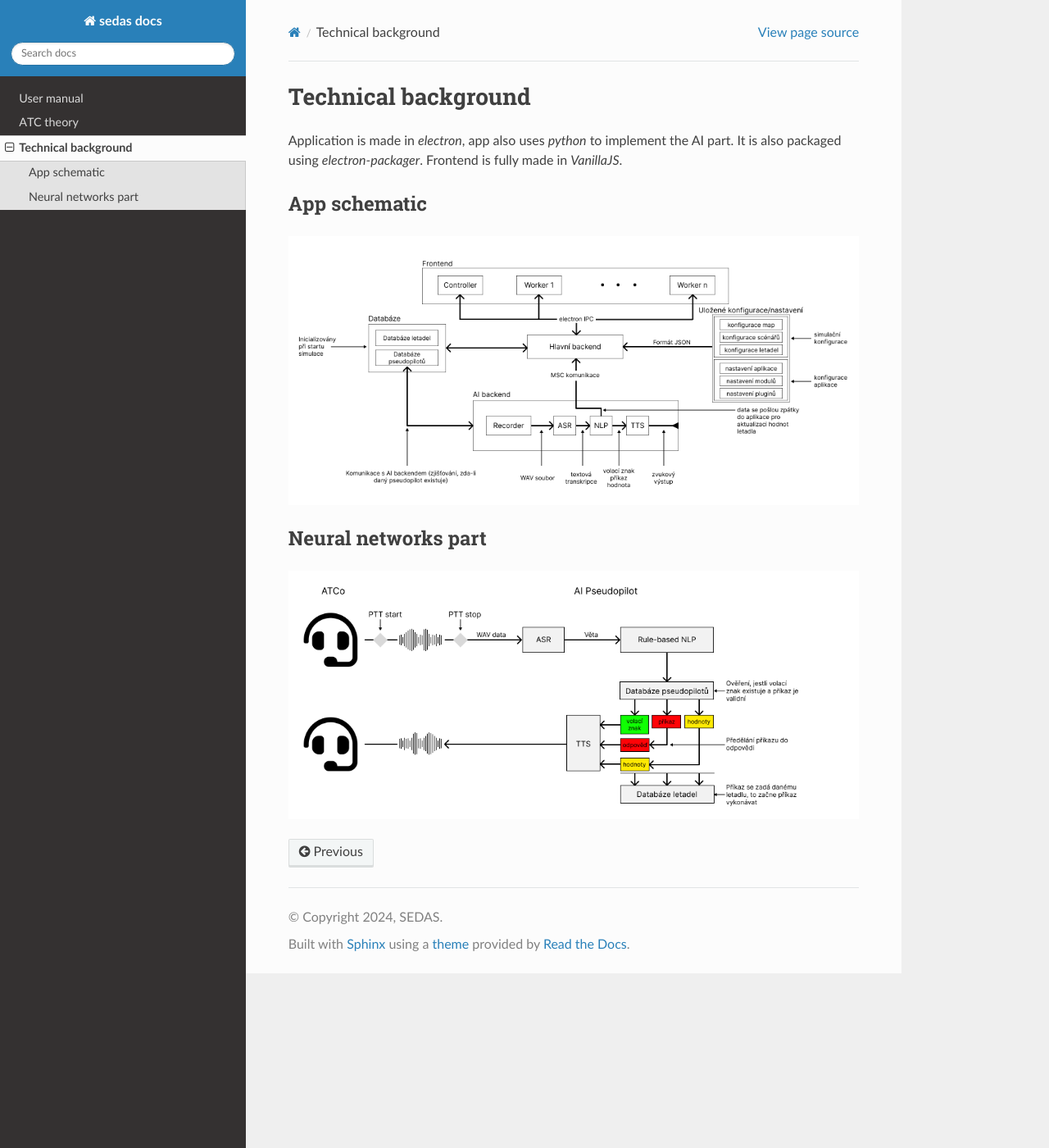
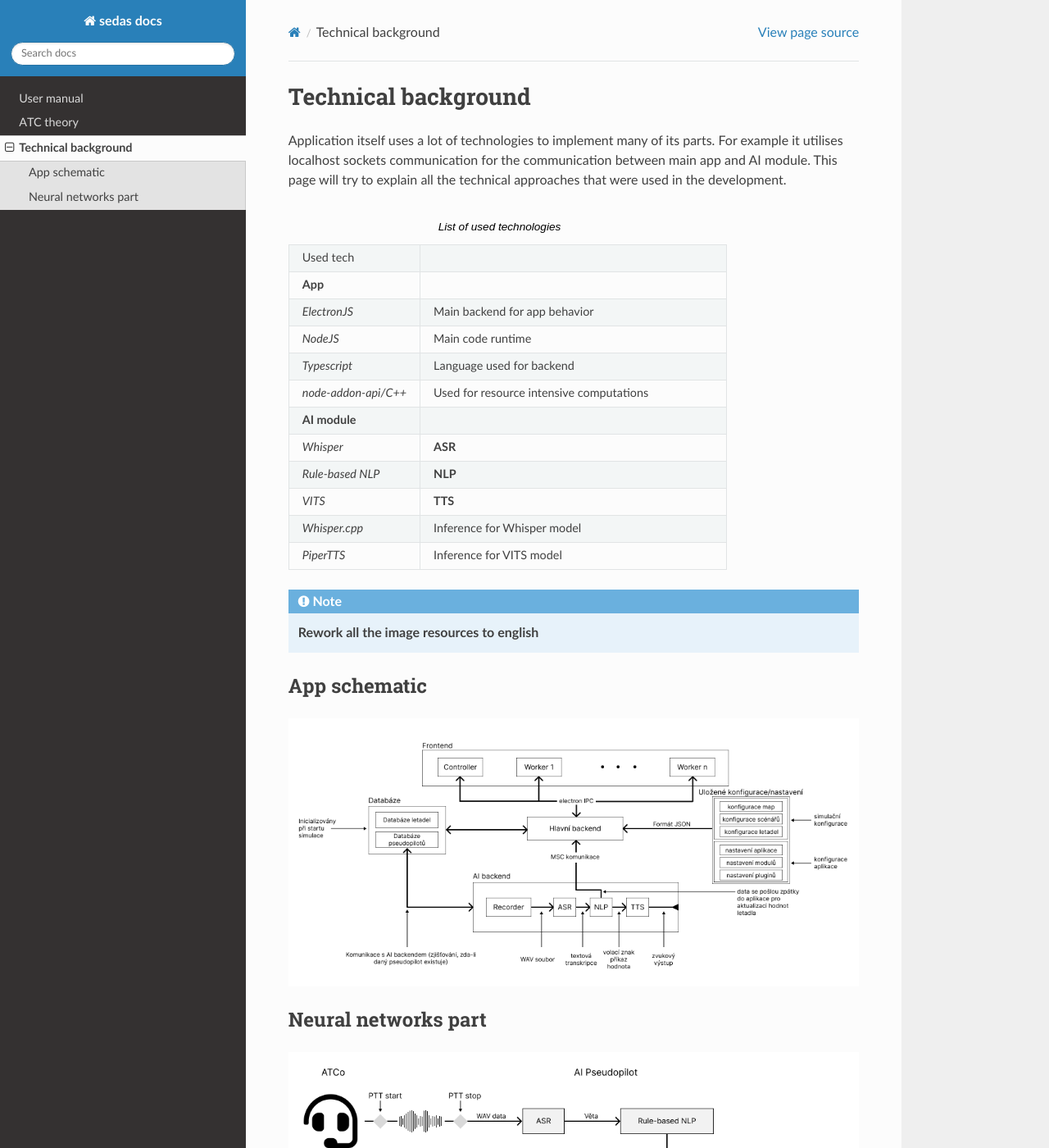
Before and after one commit to SEDAS-DevTeam/sedas-docs, a Sphinx documentation site: the page built from docs/en/source/technical.rst, in a window 1280 px wide and 1400 px high. Shown: the whole window at 82% size. Built offline with Sphinx 7.4.7 and the Read the Docs theme 3.1.0, drawn with Linux system fonts in a browser that asks for light colours; pages that are not in the unit, such as notebooks, are missing from menus; some of the changed text lies outside the part shown.

Commit message:
working with tables

```diff
--- a/docs/en/source/conf.py
+++ b/docs/en/source/conf.py
@@ -3,8 +3,8 @@
 # -- Project information
 
 project = 'sedas docs'
-copyright = '2024, SEDAS'
-author = 'SEDAS'
+copyright = '2024, Daniel Pojhan'
+author = 'Daniel Pojhan'
 
 release = '0.1'
 version = '0.1.0'
--- a/docs/en/source/technical.rst
+++ b/docs/en/source/technical.rst
@@ -2,8 +2,39 @@
 Technical background
 ===================================
 
-Application is made in `electron`, app also uses `python` to implement the AI part.
-It is also packaged using `electron-packager`. Frontend is fully made in `VanillaJS`.
+Application itself uses a lot of technologies to implement many of its parts. For example it utilises localhost sockets communication for the
+communication between main app and AI module. This page will try to explain all the technical approaches that were used in the development.
+
+.. list-table:: List of used technologies
+    :widths: 30 70
+
+    * - Used tech
+      -
+    * - **App**
+      -
+    * - `ElectronJS`
+      - Main backend for app behavior
+    * - `NodeJS`
+      - Main code runtime
+    * - `Typescript`
+      - Language used for backend
+    * - `node-addon-api/C++`
+      - Used for resource intensive computations
+    * - **AI module**
+      -
+    * - `Whisper`
+      - **ASR**
+    * - `Rule-based NLP`
+      - **NLP**
+    * - `VITS`
+      - **TTS**
+    * - `Whisper.cpp`
+      - Inference for Whisper model
+    * - `PiperTTS`
+      - Inference for VITS model
+
+.. note::
+    **Rework all the image resources to english**
 
 App schematic
 ===================================
--- a/docs/en/source/theory.rst
+++ b/docs/en/source/theory.rst
@@ -1,3 +1,6 @@
 ===================================
 ATC theory
 ===================================
+
+.. todo::
+    **Add ATC resources from Skybrary, IVAO and some ICAO Annex/docs**
--- a/docs/en/source/user-manual.rst
+++ b/docs/en/source/user-manual.rst
@@ -29,19 +29,19 @@ Building locally
 Windows
 -----------------------
 
-.. todo::
+.. note::
     Project is not built yet
 
 Linux
 -----------------------
 
-.. todo::
+.. note::
     Project is not built yet
 
 MacOS
 -----------------------
 
-.. todo::
+.. note::
     Project is not built yet
 
 .. _Windows:
```
